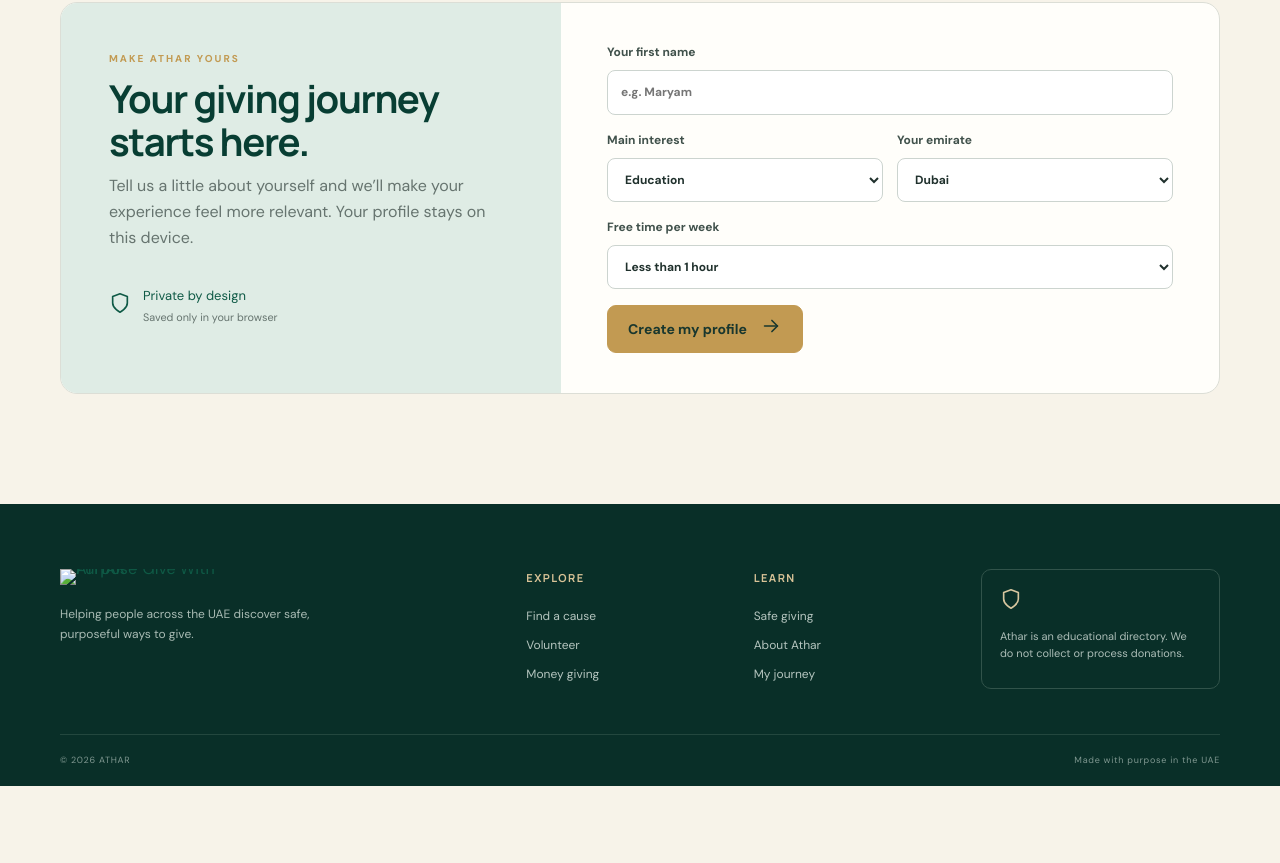
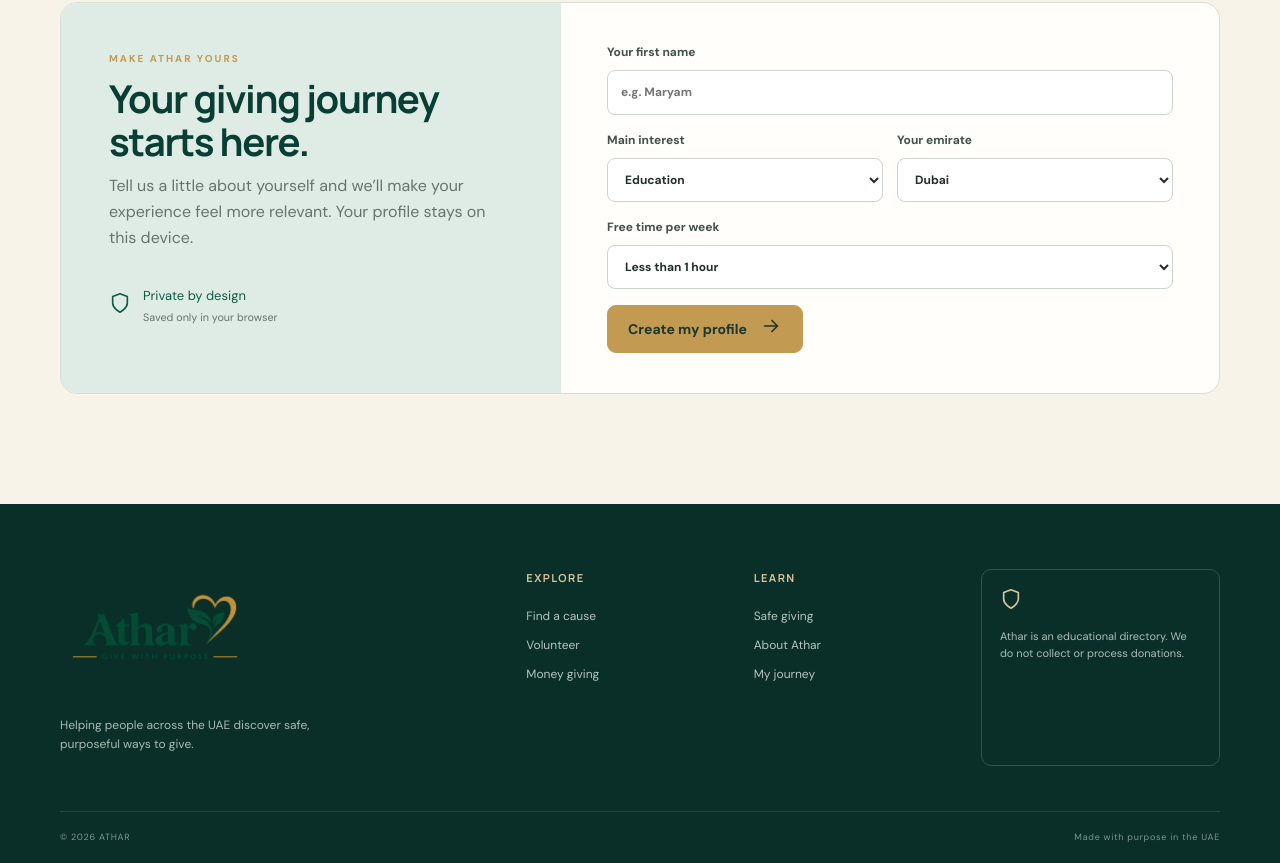
Before and after one commit to khadeejashaikh/Athar, a plain HTML site: page index.html in a window 1280 px wide. Shown: the part 1414-2277 px from the top of the page. Before the commit the page ends 2200 px from the top, so only its background shows below. Drawn offline with Linux system fonts and the light colour scheme; a script that the page names is missing.

Commit message:
Fix image tag formatting in index.html

```diff
--- a/index.html
+++ b/index.html
@@ -103,9 +103,7 @@
         </div>
 
         <div class="hero-image">
-            <img
-                src="images/donation.png"
-                alt="Donation box representing humanitarian giving in the UAE">
+            <img src="images/donation.png" alt="Donation box representing humanitarian giving in the UAE">
         </div>
     </section>
 
@@ -513,9 +511,7 @@
                 <a
                     class="logo logo-light"
                     href="index.html">
-                    <img
-                        src="logo.png"
-                        alt="ATHAR - Give With Purpose">
+                    <img src="images/logo.png" alt="ATHAR - Give With Purpose">
                 </a>
 
                 <p>
```
